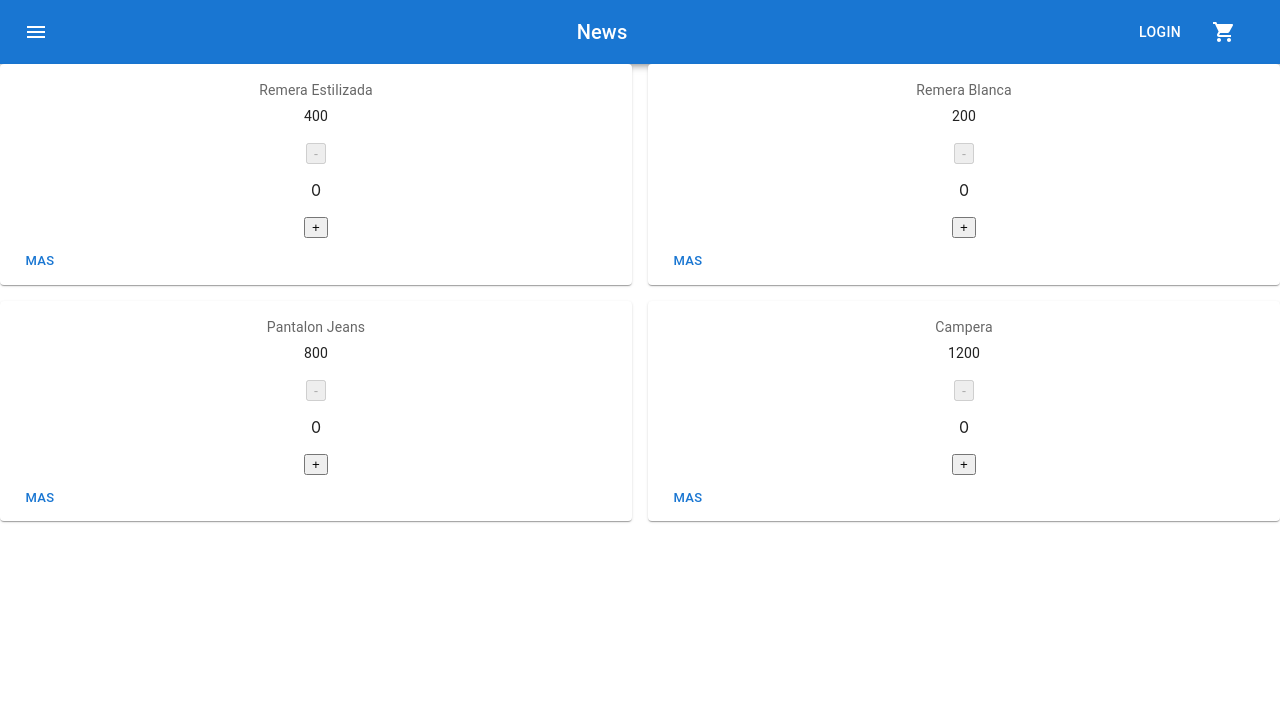
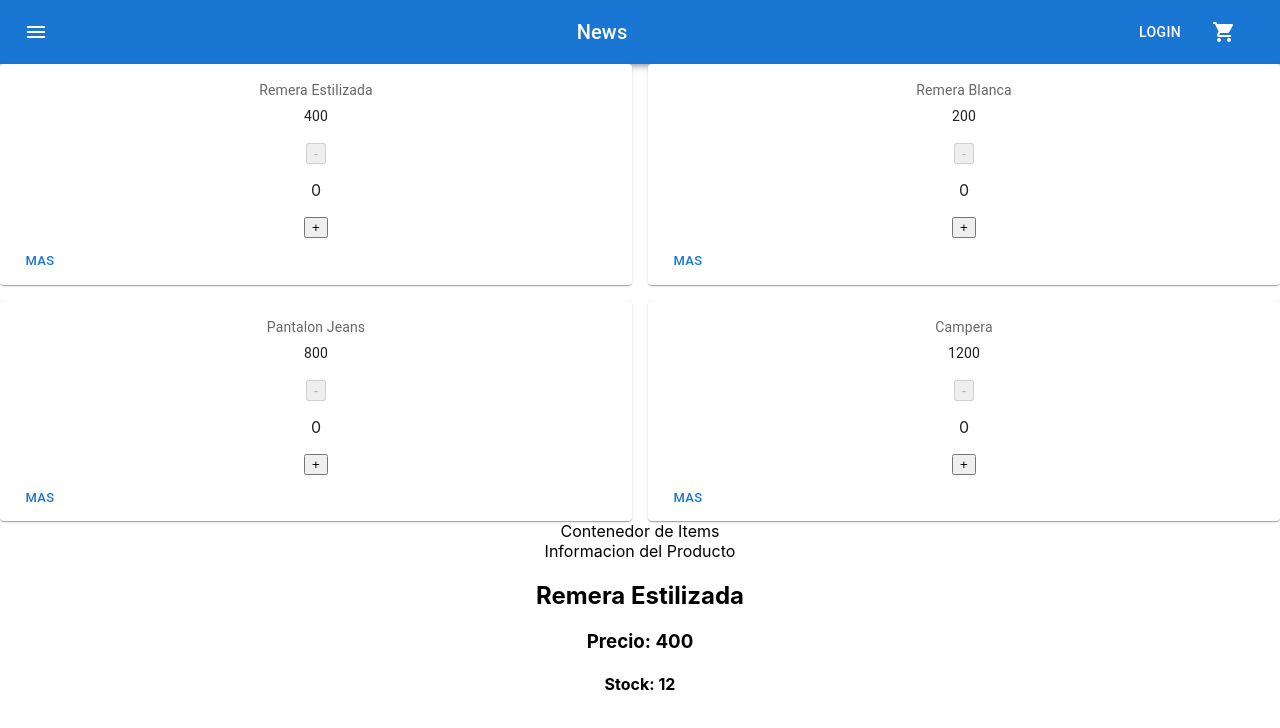
Before and after one commit to mdachery/ReactMiguel, a React (Create React App) app: page / in a window 1280 px wide. Shown: the top 728 px of the page. Built offline with nearby package versions, Linux system fonts and the light colour scheme.

Commit message:
detallesproducto

```diff
--- a/src/App.js
+++ b/src/App.js
@@ -1,6 +1,7 @@
 import './App.css';
 import NavBar from './components/NavBar/NavBar'
 import ItemsListContainer from './components/ItemsListContainer/ItemsListContainer.js';
+import ItemDetailContainer from './components/ItemDetailContainer/ItemDetailContainer';
 
 
 function App() {
@@ -9,6 +10,7 @@ function App() {
 
       <NavBar/>
       <ItemsListContainer/>
+      <ItemDetailContainer/>
     </div>
   );
 }
--- /dev/null
+++ b/src/components/ItemDetail/ItemDetail.js
@@ -0,0 +1,12 @@
+const ItemDetail = ({data}) => {
+    return (
+        <div>
+            Informacion del Producto
+            <h2>{data.title}</h2>
+            <h3>Precio: {data.precio}</h3>
+            <h4>Stock: {data.stock}</h4>
+        </div>
+    )
+}
+
+export default ItemDetail
--- /dev/null
+++ b/src/components/ItemDetailContainer/ItemDetailContainer.js
@@ -0,0 +1,33 @@
+import { useEffect , useState} from "react"
+import ItemDetail from "../ItemDetail/ItemDetail"
+import { producto } from "../../utils/productsMocks"
+
+const ItemDetailContainer = () => {
+    const [product, setProduct] = useState ({})
+    const getItem = () => {
+        return new Promise ( (resolve, reject) => {
+            setTimeout (() => {
+                resolve (producto)
+            }, 2000)
+        })
+    }
+
+    useEffect (() => {
+        getItem ()
+        .then ( (res) => {
+            console.log ("Respuesta GetItem ", res)
+            setProduct (res)
+        })
+
+    }, [])
+
+    return (
+        <>
+        <div>Contenedor de Items</div>
+        <ItemDetail data = {product}/>
+        </>
+    )
+
+}
+
+export default ItemDetailContainer
--- a/src/components/ItemsListContainer/ItemsListContainer.js
+++ b/src/components/ItemsListContainer/ItemsListContainer.js
@@ -1,6 +1,7 @@
 import React, { useEffect, useState } from "react"
 import BasicCard from "../Cards/Cards"
 import { Grid } from "@mui/material"
+import productos from "../../utils/productsMocks"
 
 
 
@@ -8,33 +9,7 @@ import { Grid } from "@mui/material"
 const ItemsListContainer = () => {
 
     const [products, setProducts] = useState([])
-    const productos = [
-        {
-            title: 'Remera Estilizada',
-            precio: 400,
-            stock: 12,
-            id: 1,
-        },
-        {
-            title: 'Remera Blanca',
-            precio: 200,
-            stock: 20,
-            id: 2,
-        },
-        {
-            title: 'Pantalon Jeans',
-            precio: 800,
-            stock: 8,
-            id: 3,
-        },
-        {
-            title: 'Campera',
-            precio: 1200,
-            stock: 4,
-            id: 4,
-        },
 
-    ]
 
 const getProducts = () => {
     return new Promise ( (resolve, reject) => {
--- /dev/null
+++ b/src/utils/productsMocks.js
@@ -0,0 +1,39 @@
+const productos = [
+    {
+        title: 'Remera Estilizada',
+        precio: 400,
+        stock: 12,
+        id: 1,
+    },
+    {
+        title: 'Remera Blanca',
+        precio: 200,
+        stock: 20,
+        id: 2,
+    },
+    {
+        title: 'Pantalon Jeans',
+        precio: 800,
+        stock: 8,
+        id: 3,
+    },
+    {
+        title: 'Campera',
+        precio: 1200,
+        stock: 4,
+        id: 4,
+    },
+
+]
+
+const producto = {
+
+        title: 'Remera Estilizada',
+        precio: 400,
+        stock: 12,
+        id: 1,
+
+}
+
+export default productos
+export {producto}
```
